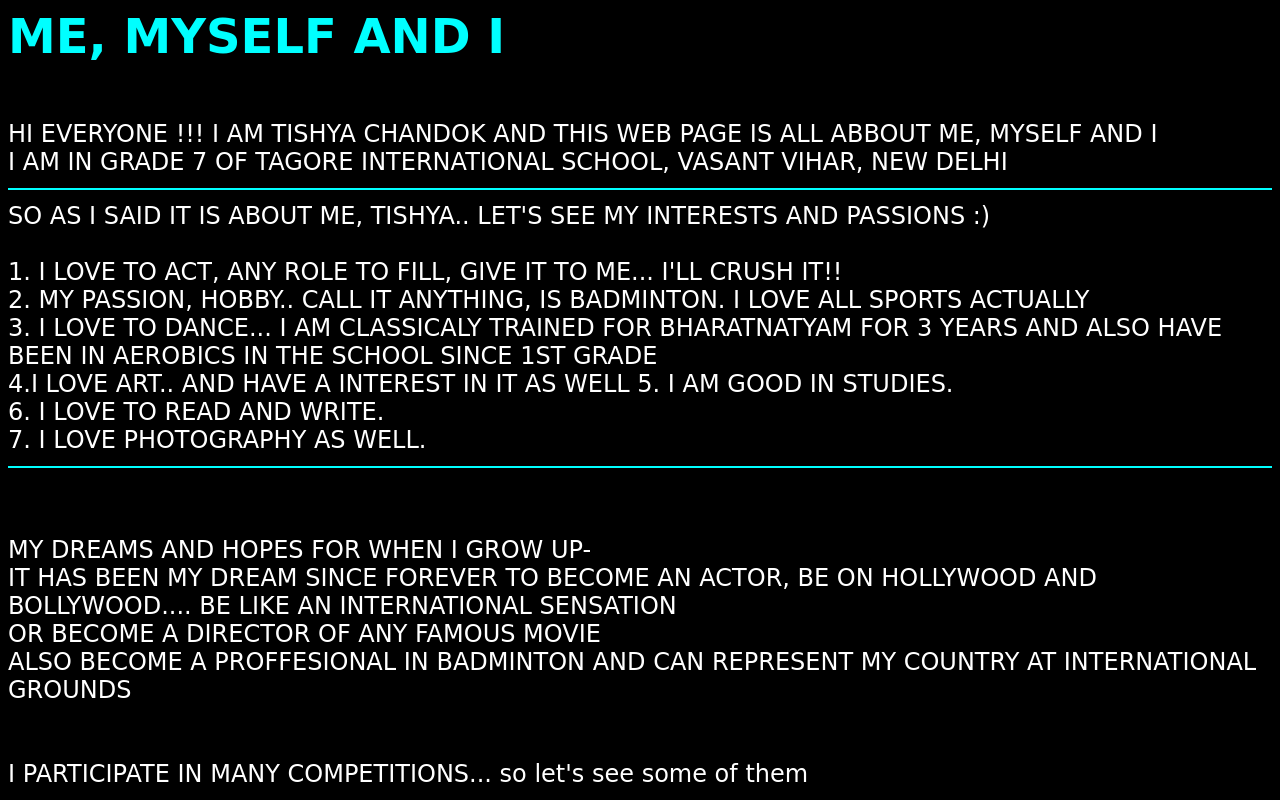
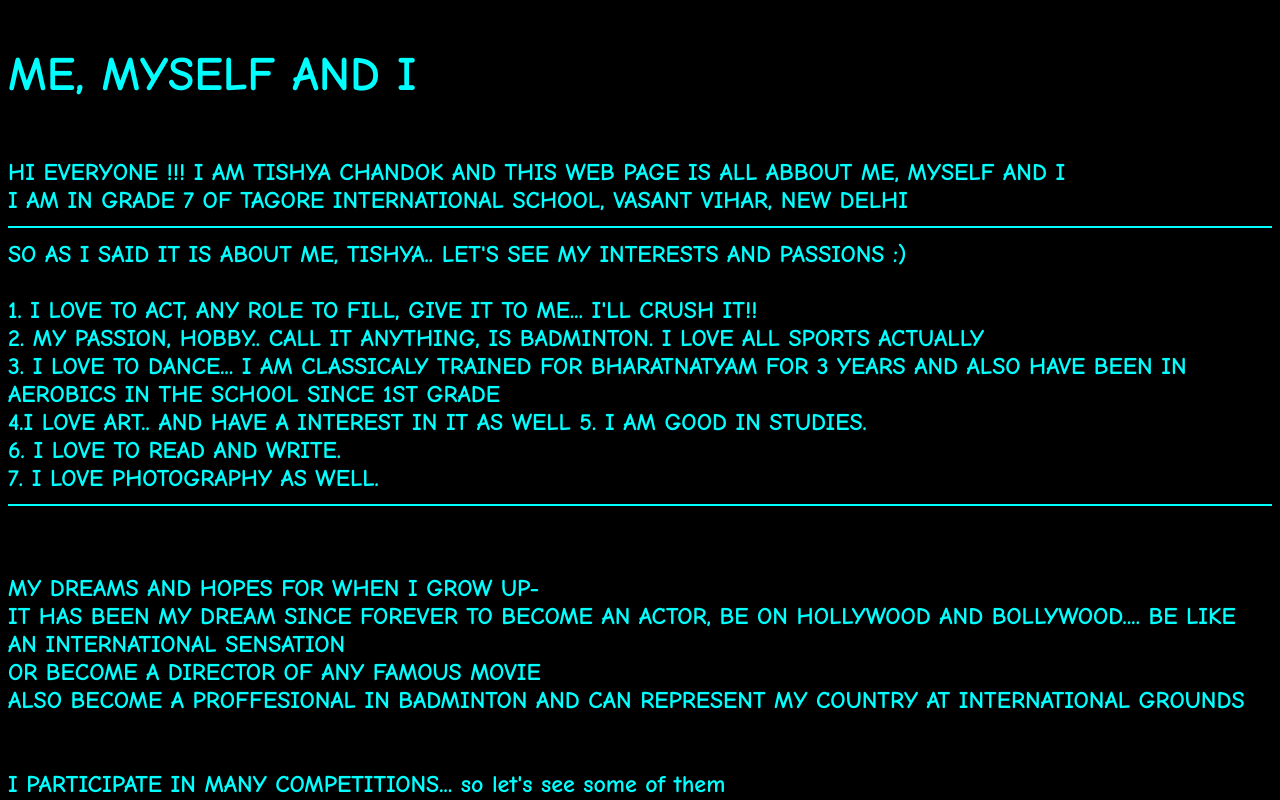
Before and after one commit to TishyaChandok/tishyachandok.github.io, a plain HTML site: page index.html in a window 1280 px wide. Shown: the top 800 px of the page. Drawn offline with Linux system fonts and the light colour scheme.

Commit message:
Update index.html

```diff
--- a/index.html
+++ b/index.html
@@ -1,11 +1,14 @@
 <html>
-<head>
-<title>
-Home Page
-</title>
-</head>
-<body bgcolor="black">
-<font size="5" face="cursive" color="white">
+﻿<html>
+   <head>
+     <link href="https://fonts.googleapis.com/css2?family=Comic+Neue:wght@700&display=swap" rel="stylesheet">
+    <title>
+     MY WEBSITE
+    </title>
+   </head>
+  <body bgcolor="black">
+
+  <h1><font size="5px" style="font-family: 'Comic Neue', cursive;" color="cyan">
 <b><font size="32px" color="cyan">ME, MYSELF AND I</font></b> <br><br><br>
 HI EVERYONE !!! I AM TISHYA CHANDOK AND THIS WEB PAGE IS ALL ABBOUT ME, MYSELF AND I<br>
 I AM IN GRADE 7 OF TAGORE INTERNATIONAL SCHOOL, VASANT VIHAR, NEW DELHI<hr color="cyan">
```
